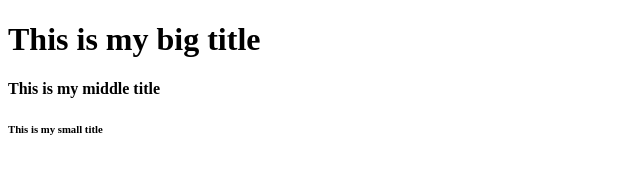
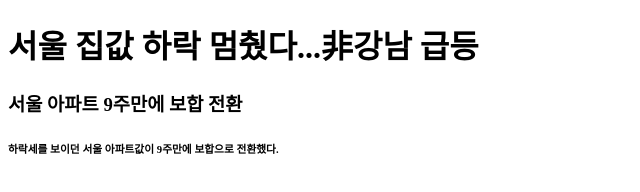
Before and after one commit to HS2Chicken/kakao-clone, a plain HTML site: page index.html in a window 1280 px wide. Shown: the whole page, without its empty margins (0-640 px from the left). Drawn offline with Linux system fonts and the light colour scheme.

Commit message:
Update index.html

```diff
--- a/index.html
+++ b/index.html
@@ -1,11 +1,11 @@
 <!DOCTYPE html>
 <html>
   <head>
-    <title>This is my title</title>
+    <title>한국경제</title>
   </head>
   <body>
-    <h1>This is my big title</h1>
-    <h4>This is my middle title</h4>
-    <h6>This is my small title</h6>
+    <h1>서울 집값 하락 멈췄다...非강남 급등</h1>
+    <h3>서울 아파트 9주만에 보합 전환</h3>
+    <h6>하락세를 보이던 서울 아파트값이 9주만에 보합으로 전환했다.</h6>
   </body>
 </html>
```
